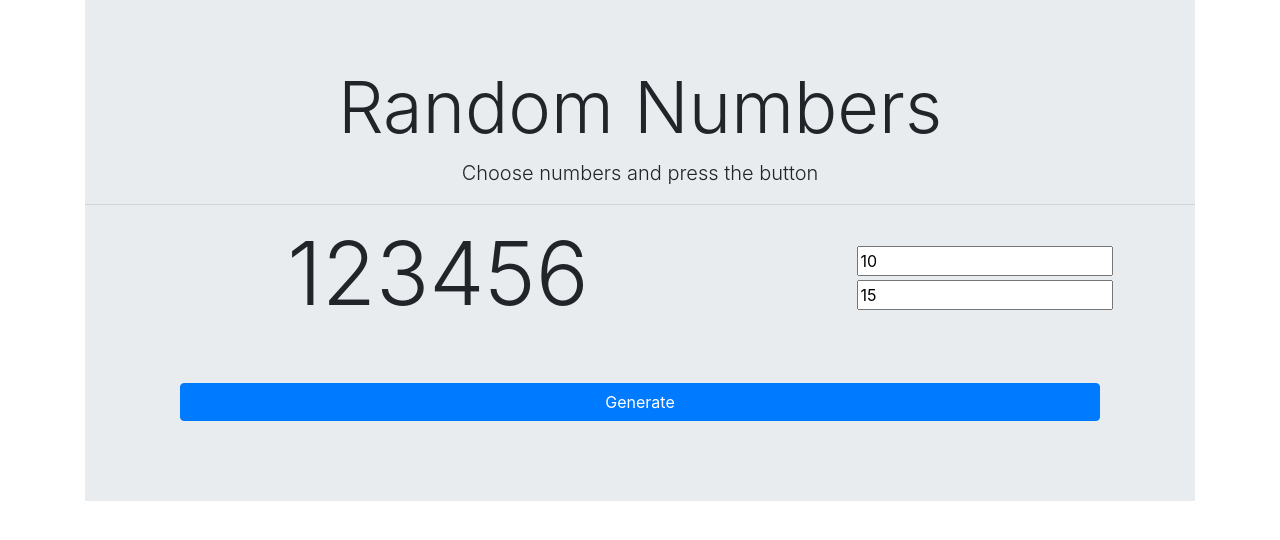
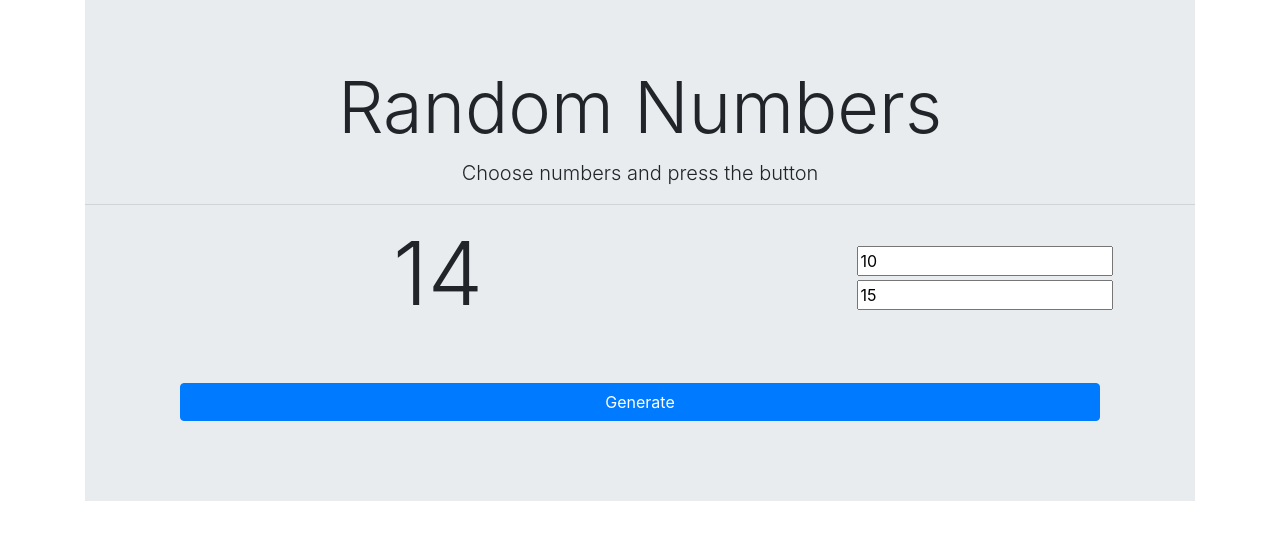
Before and after one commit to Cassio8186/Random-Number, a plain HTML site: page index.html in a window 1280 px wide. Drawn offline with nearby package versions, Linux system fonts and the light colour scheme.

Commit message:
Add random number function

```diff
--- a/index.html
+++ b/index.html
@@ -21,7 +21,7 @@
       <form action="" method="post" class="my-3">
         <div class="row align-items-center justify-content-around">
           <div class="col-7">
-            <h1 class="display-2 pb-5">123456</h1>
+            <h1 class="display-2 pb-5" id="randomNumber">123456</h1>
           </div>
           <div class="col-3 mr-5">
             <div class="row">
--- a/script.js
+++ b/script.js
@@ -2,10 +2,18 @@ function generateRandom() {
 
     var num1 = document.querySelector("#num1");
     var num2 = document.querySelector("#num2");
-    setRightOrder(num1,num2);
+    var random = document.querySelector("#randomNumber");
+    setRightOrder(num1, num2);
+    random.textContent = randomNumber(num1, num2);
+
 }
-function randomNumber(num1, num2) {
+function randomNumber(min, max) {
+    var min = parseInt(min.value);
+    var max = parseInt(max.value);
+    var random = (Math.floor(Math.random() * (max - min)) + min);
+    console.log(random);
 
+    return random;
 }
 
 function setRightOrder(num1, num2) {
```
